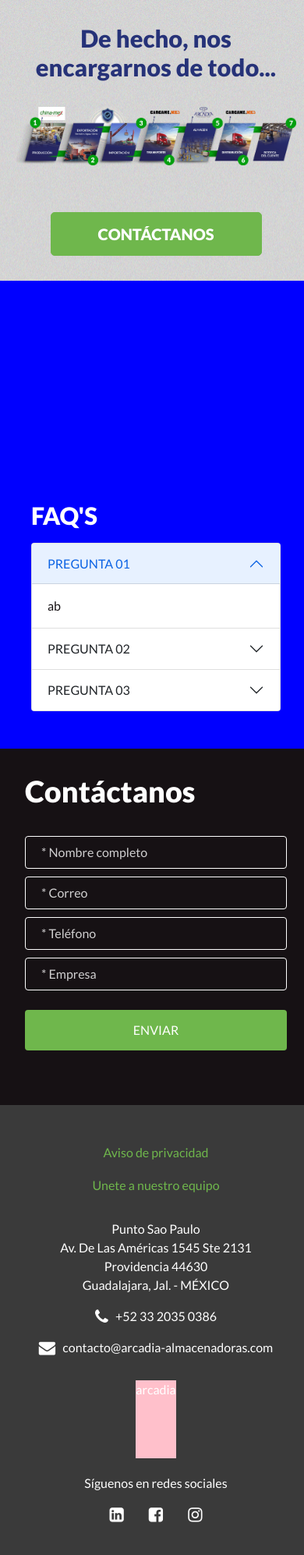
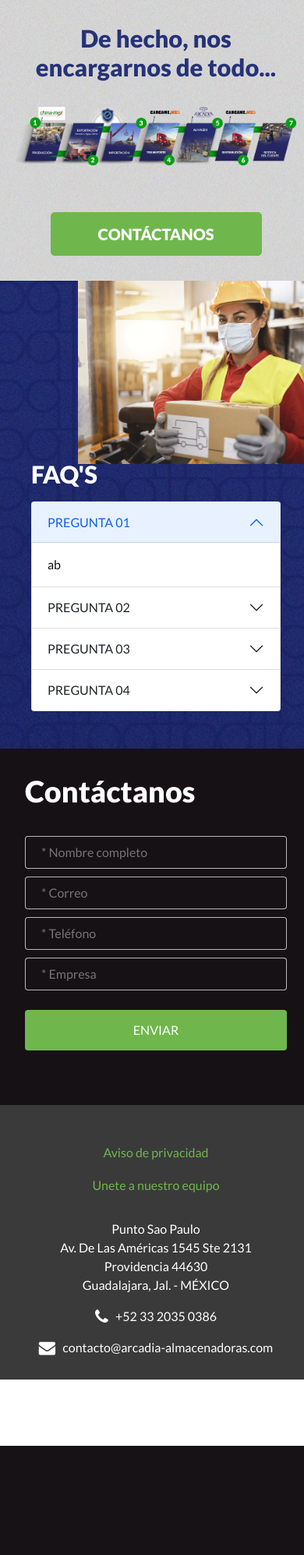
Before and after one commit to aaron2421/landing-arcadia, a PHP site: page / in a window 390 px wide. Shown: the part 2838-4832 px from the top of the page at 78% size. After the commit the page ends 4692 px from the top, so only its background shows below. Run offline with PHP 8.4, Linux system fonts and the light colour scheme.

Commit message:
version desktop full, falta solo el logo y detalles responsive

```diff
--- a/index.html
+++ b/index.html
@@ -29,8 +29,7 @@
 
   <body>
     <header>
-      <!-- <img id="header-img" src="#"/> -->
-      <div class="arc-img">arcadia</div>
+      <!-- <img class="arc-logo" src="src/img/logo.png"/> -->
       <div class="nav-bar-div">
         <nav class="nav-bar">
           <ul>
@@ -130,6 +129,7 @@
         <button class="contact-btn">CONTÁCTANOS</button>
       </div>
       <div id="pt5">
+        <!-- <img src="src/img/faqs-img.png" alt="trabajador"> -->
         <h2>FAQ'S</h2>
         <div id="accordion-container">
           <div class="accordion" id="faqsAccordion">
@@ -199,6 +199,28 @@
                 <div class="accordion-body">b</div>
               </div>
             </div>
+            <div class="accordion-item">
+              <h2 class="accordion-header" id="headingFour">
+                <button
+                  class="accordion-button collapsed"
+                  type="button"
+                  data-bs-toggle="collapse"
+                  data-bs-target="#collapseFour"
+                  aria-expanded="false"
+                  aria-controls="collapseFour"
+                >
+                  PREGUNTA 04
+                </button>
+              </h2>
+              <div
+                id="collapseFour"
+                class="accordion-collapse collapse"
+                aria-labelledby="headingFour"
+                data-bs-parent="#faqsAccordion"
+              >
+                <div class="accordion-body">abc</div>
+              </div>
+            </div>
           </div>
         </div>
       </div>
@@ -241,8 +263,7 @@
           </p>
         </div>
         <div id="info-redes">
-          <!-- <img id="header-img" src="#"/> -->
-          <div class="arc-img">arcadia</div>
+          <!-- <img class="arc-logo" src="src/img/logo.png"/> -->
           <div id="ar">
             <p>Síguenos en redes sociales</p>
             <div id="media-icons">
--- a/styles.css
+++ b/styles.css
@@ -39,6 +39,11 @@ header {
   top: 0;
   width: 100%;
   padding: 1rem;
+  z-index: 1;
+}
+
+.arc-logo {
+  width: 120px;
 }
 
 .arc-img {
@@ -85,12 +90,12 @@ ul {
 #phone-btn {
   border: 1px solid var(--green);
   display: flex;
-  justify-content: space-between;
-  align-items: flex-end;
-  height: fit-content;
-  padding: 1rem;
+  justify-content: space-evenly;
+  align-items: center;
+  height: 40px;
   border-radius: 5px;
-  min-width: 160px;
+  min-width: 210px;
+  cursor: pointer;
 }
 
 #pt1 {
@@ -165,8 +170,7 @@ ul {
 }
 
 #pt3 {
-  background-color: blue;
-  /* background-image: url("src/img/"); */
+  background-image: url("src/img/servicios-back.jpg");
   background-size: cover;
   color: white;
   display: flex;
@@ -260,17 +264,15 @@ ul {
   width: 90%;
 }
 
-#img4 {
-  background-color: rgb(0, 54, 82);
-  width: 80%;
-  height: 300px;
-}
-
 #pt5 {
-  background-color: blue;
+  background-image: url("src/img/faqs-img.png"), url("src/img/faqs-back.jpg");
+  background-position: right top, left top;
+  background-size: 75%, auto;
+  background-repeat: no-repeat;
   display: flex;
   flex-direction: column;
-  padding: 3rem 15% 3rem 15%;
+  padding: 3rem 15% 8% 10%;
+  /* height: 850px; */
 }
 
 #pt5 > h2 {
@@ -323,7 +325,7 @@ select {
   padding: 8px 20px;
   margin: 5px 0;
   display: inline-block;
-  border: 1px solid white;
+  border: 1px solid rgba(255, 255, 255, 0.7);
   background-color: var(--black);
   border-radius: 4px;
   box-sizing: border-box;
@@ -349,7 +351,7 @@ input[type="submit"]:hover {
 
 footer {
   background-color: var(--gray);
-  padding: 2rem 10% 10% 10%;
+  padding: 2rem 10% 5% 10%;
 }
 
 #links {
@@ -366,11 +368,11 @@ footer {
 #about {
   display: flex;
   justify-content: space-evenly;
+  height: 200px;
 }
 
 #info-contacto {
   width: 40%;
-  padding-top: 50px;
 }
 
 #info-redes {
@@ -479,11 +481,6 @@ footer {
     margin: 30px 0px;
   }
 
-  ::placeholder {
-    color: white;
-    opacity: 0.8;
-  }
-
   #links {
     display: flex;
     flex-direction: column;
```
Also changed, not shown: src/img/faqs-back.jpg (added), src/img/servicios-back.jpg (added).
